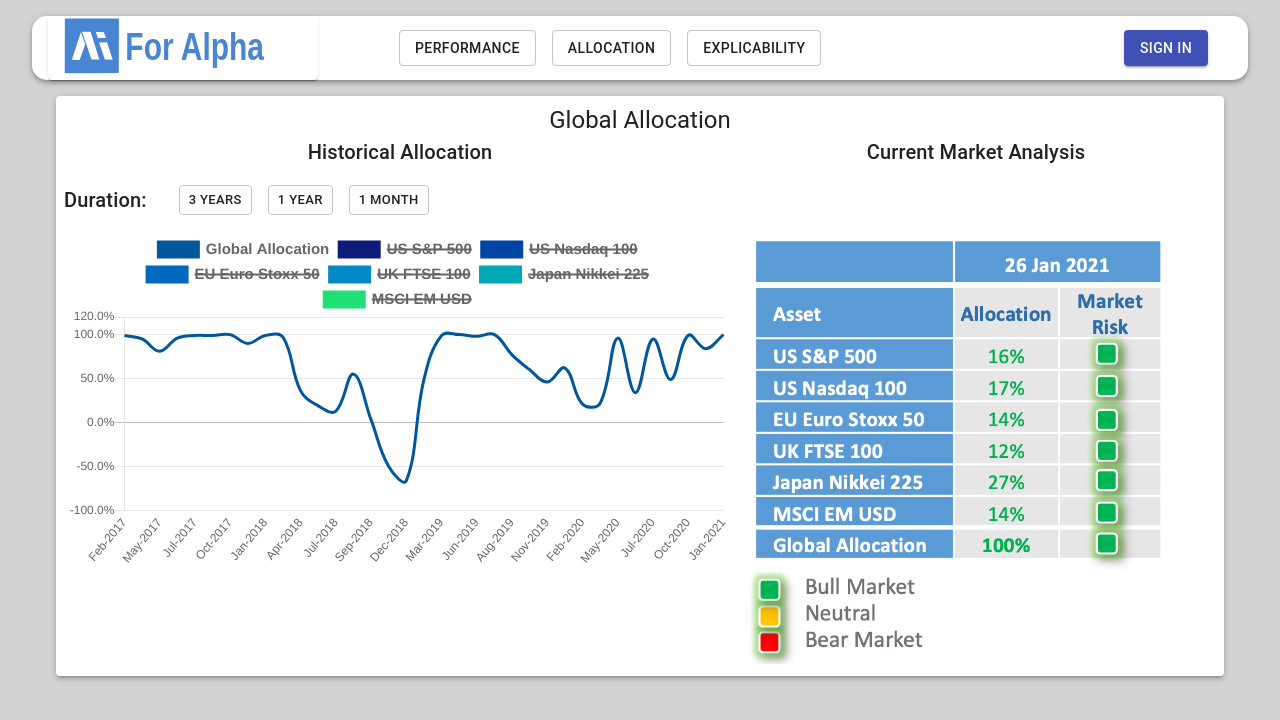
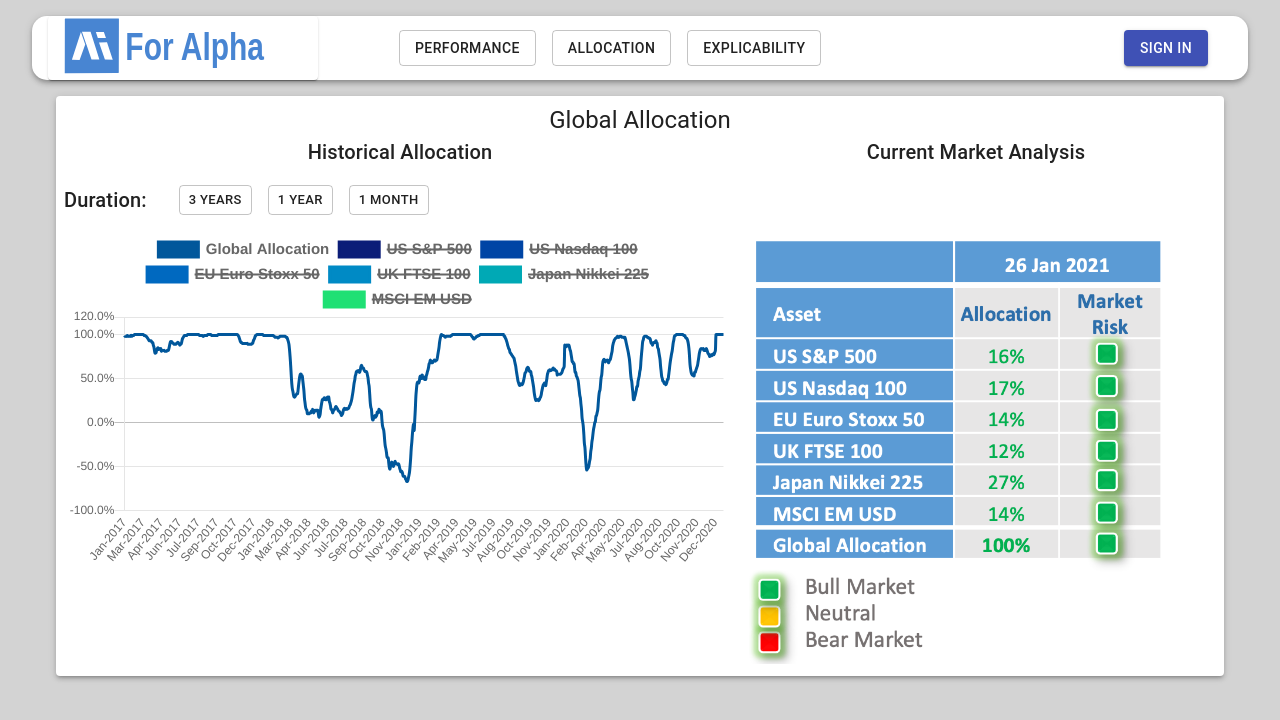
Before and after one commit to patrick0507Joyce/clientzone-ai-for-alpha, a React (Create React App) app: page /allocation in a window 1280 px wide. Shown: the top 720 px of the page. Built offline with nearby package versions, Linux system fonts and the light colour scheme.

Commit message:
fix moment issue

```diff
--- a/src/components/Allocation/Allocation.js
+++ b/src/components/Allocation/Allocation.js
@@ -28,13 +28,14 @@
     moment().subtract(4, "years").format("YYYY-MM-DD")
   );
   const [endDate, setEndDate] = useState(moment().format("YYYY-MM-DD"));
-  const [interval, setInterval] = useState(30);
+  const [interval, setInterval] = useState(1);
   const [allocationDataset, setAllocationDataset] = useState(
     allocationResultData
   );
   const [allocationWeightDataset, setAllocationWeightDataset] = useState(
     allocationWeightData
   );
+  const [monthAndYearExpression, setMonthAndYearExpression] = useState(true);
 
   const datasetHook = () => {
     setAllocationDataset(
@@ -66,16 +67,19 @@
     switch (duration) {
       case "three-years":
         setStartDate(moment().subtract(3, "years").format("YYYY-MM-DD"));
-        setInterval(30);
+        setInterval(1);
+        setMonthAndYearExpression(true);
         break;
       case "one-year":
         setStartDate(moment().subtract(1, "years").format("YYYY-MM-DD"));
-        setInterval(7);
+        setInterval(1);
+        setMonthAndYearExpression(true);
         break;
 
       case "one-month":
         setStartDate(moment().subtract(1, "months").format("YYYY-MM-DD"));
         setInterval(1);
+        setMonthAndYearExpression(false);
         break;
 
       default:
@@ -143,10 +147,10 @@
               data={{
                 labels: allocationDataset.map(({ Dates }) => {
                   const momentString = moment(Dates, "DD/MM/YYYY");
-                  if (interval >= 30) {
+                  if (monthAndYearExpression) {
                     return momentString.format("MMM-YYYY");
                   } else {
-                    return momentString.format("DDD-MMM-YYYY");
+                    return momentString.format("DD-MMM-YYYY");
                   }
                 }),
                 datasets: [
```
